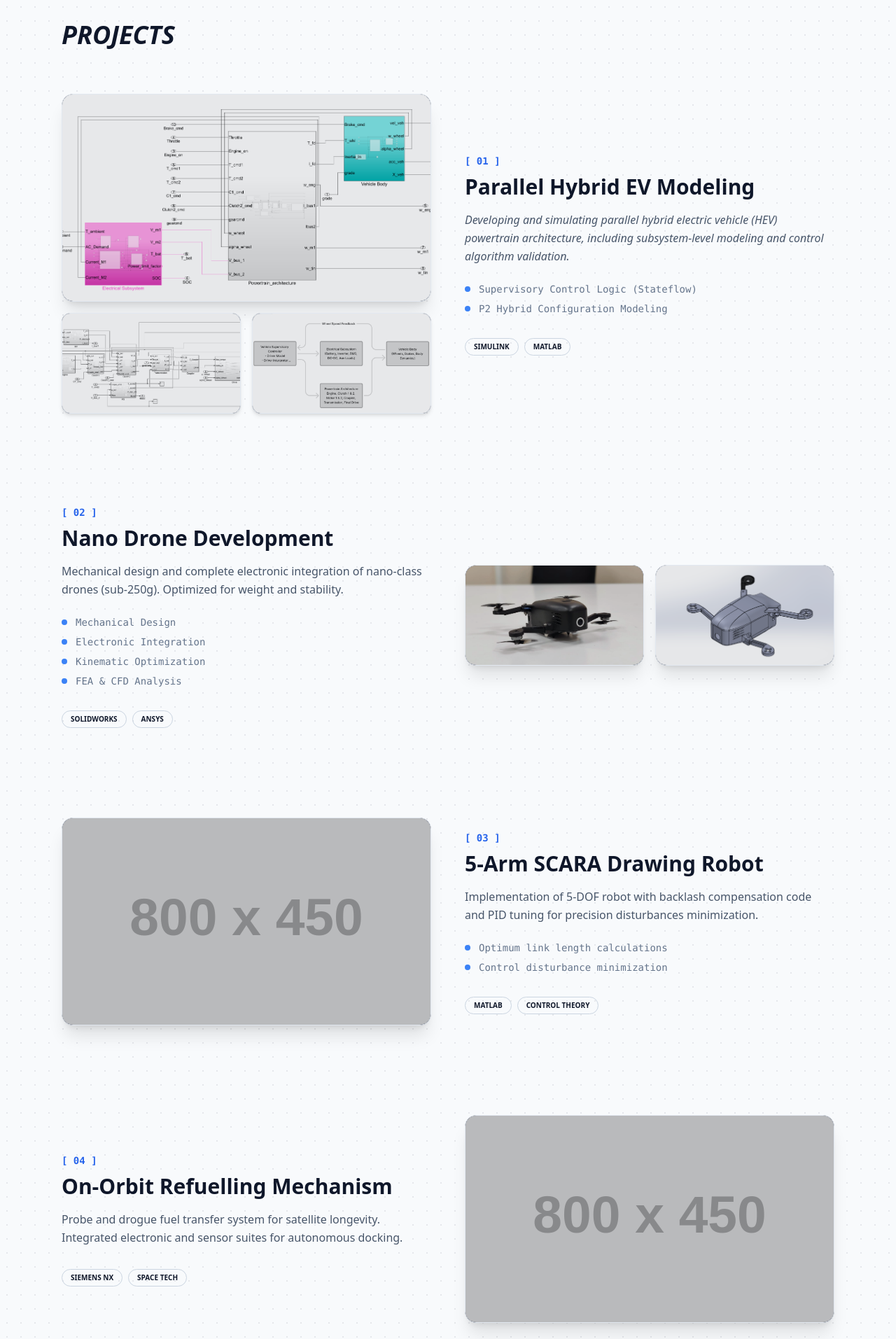
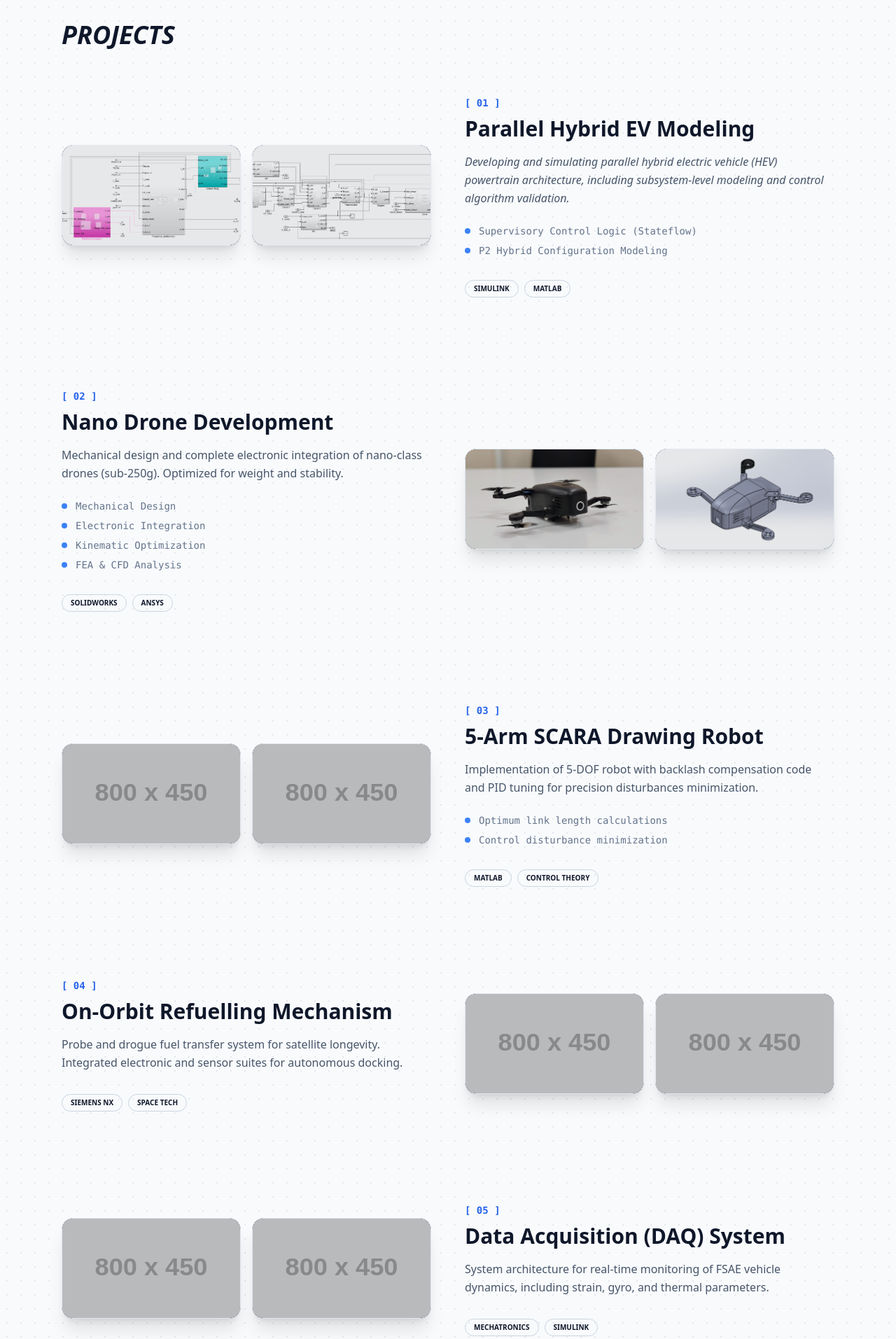
Before and after one commit to atharvabilgi28/portfolio, a plain HTML site: page index.html in a window 1280 px wide. Shown: the part 760-2673 px from the top of the page at 70% size. Drawn offline with nearby package versions, Linux system fonts and the light colour scheme; placeholder pictures from the web are drawn by us.

Commit message:
Fix HTML encoding issues and improve formatting

```diff
--- a/index.html
+++ b/index.html
@@ -60,17 +60,16 @@
         <div class="space-y-32">
 
             <div class="grid md:grid-cols-2 gap-12 items-center">
-                <div class="space-y-4">
-                    <div class="overflow-hidden rounded-2xl bg-slate-900 aspect-video shadow-xl border border-slate-200">
-                        <img src="images/arch1.png" alt="Main Model" class="w-full h-full object-cover opacity-90">
+                <div class="grid grid-cols-2 gap-4">
+                    <div class="overflow-hidden rounded-2xl bg-slate-900 aspect-video shadow-xl border border-slate-200 group">
+                        <a href="images/arch1.png" target="_blank" class="cursor-zoom-in">
+                            <img src="images/arch1.png" alt="Main Model" class="w-full h-full object-cover opacity-90 transition duration-500 group-hover:scale-105">
+                        </a>
                     </div>
-                    <div class="grid grid-cols-2 gap-4">
-                        <div class="overflow-hidden rounded-xl bg-slate-900 aspect-video shadow-md border border-slate-200">
-                            <img src="images/arch2.png" alt="Subsystem detail" class="w-full h-full object-cover opacity-90">
-                        </div>
-                        <div class="overflow-hidden rounded-xl bg-slate-900 aspect-video shadow-md border border-slate-200">
-                            <img src="images/architecture.png" alt="Simulation Graph" class="w-full h-full object-cover opacity-90">
-                        </div>
+                    <div class="overflow-hidden rounded-2xl bg-slate-900 aspect-video shadow-xl border border-slate-200 group">
+                        <a href="images/arch2.png" target="_blank" class="cursor-zoom-in">
+                            <img src="images/arch2.png" alt="Subsystem Detail" class="w-full h-full object-cover opacity-90 transition duration-500 group-hover:scale-105">
+                        </a>
                     </div>
                 </div>
 
@@ -121,9 +120,19 @@
             </div>
 
             <div class="grid md:grid-cols-2 gap-12 items-center">
-                <div class="overflow-hidden rounded-2xl bg-slate-900 aspect-video shadow-xl border border-slate-200">
-                    <img src="https://via.placeholder.com/800x450" alt="SCARA Robot" class="w-full h-full object-cover opacity-90">
+                <div class="grid grid-cols-2 gap-4">
+                    <div class="overflow-hidden rounded-2xl bg-slate-900 aspect-video shadow-xl border border-slate-200 group">
+                        <a href="#" target="_blank" class="cursor-zoom-in">
+                            <img src="https://via.placeholder.com/800x450" alt="SCARA View 1" class="w-full h-full object-cover opacity-90 transition duration-500 group-hover:scale-105">
+                        </a>
+                    </div>
+                    <div class="overflow-hidden rounded-2xl bg-slate-900 aspect-video shadow-xl border border-slate-200 group">
+                        <a href="#" target="_blank" class="cursor-zoom-in">
+                            <img src="https://via.placeholder.com/800x450" alt="SCARA View 2" class="w-full h-full object-cover opacity-90 transition duration-500 group-hover:scale-105">
+                        </a>
+                    </div>
                 </div>
+
                 <div>
                     <span class="text-blue-600 font-mono text-sm font-bold">[ 03 ]</span>
                     <h4 class="text-3xl font-bold mt-2">5-Arm SCARA Drawing Robot</h4>
@@ -140,9 +149,19 @@
             </div>
 
             <div class="grid md:grid-cols-2 gap-12 items-center">
-                <div class="md:order-last overflow-hidden rounded-2xl bg-slate-900 aspect-video shadow-xl border border-slate-200">
-                    <img src="https://via.placeholder.com/800x450" alt="Refuelling" class="w-full h-full object-cover opacity-90">
+                <div class="md:order-last grid grid-cols-2 gap-4">
+                    <div class="overflow-hidden rounded-2xl bg-slate-900 aspect-video shadow-xl border border-slate-200 group">
+                        <a href="#" target="_blank" class="cursor-zoom-in">
+                            <img src="https://via.placeholder.com/800x450" alt="Refuelling 1" class="w-full h-full object-cover opacity-90 transition duration-500 group-hover:scale-105">
+                        </a>
+                    </div>
+                    <div class="overflow-hidden rounded-2xl bg-slate-900 aspect-video shadow-xl border border-slate-200 group">
+                        <a href="#" target="_blank" class="cursor-zoom-in">
+                            <img src="https://via.placeholder.com/800x450" alt="Refuelling 2" class="w-full h-full object-cover opacity-90 transition duration-500 group-hover:scale-105">
+                        </a>
+                    </div>
                 </div>
+
                 <div>
                     <span class="text-blue-600 font-mono text-sm font-bold">[ 04 ]</span>
                     <h4 class="text-3xl font-bold mt-2">On-Orbit Refuelling Mechanism</h4>
@@ -155,9 +174,19 @@
             </div>
 
             <div class="grid md:grid-cols-2 gap-12 items-center">
-                <div class="overflow-hidden rounded-2xl bg-slate-900 aspect-video shadow-xl border border-slate-200">
-                    <img src="https://via.placeholder.com/800x450" alt="DAQ System" class="w-full h-full object-cover opacity-90">
+                <div class="grid grid-cols-2 gap-4">
+                    <div class="overflow-hidden rounded-2xl bg-slate-900 aspect-video shadow-xl border border-slate-200 group">
+                        <a href="#" target="_blank" class="cursor-zoom-in">
+                            <img src="https://via.placeholder.com/800x450" alt="DAQ 1" class="w-full h-full object-cover opacity-90 transition duration-500 group-hover:scale-105">
+                        </a>
+                    </div>
+                    <div class="overflow-hidden rounded-2xl bg-slate-900 aspect-video shadow-xl border border-slate-200 group">
+                        <a href="#" target="_blank" class="cursor-zoom-in">
+                            <img src="https://via.placeholder.com/800x450" alt="DAQ 2" class="w-full h-full object-cover opacity-90 transition duration-500 group-hover:scale-105">
+                        </a>
+                    </div>
                 </div>
+
                 <div>
                     <span class="text-blue-600 font-mono text-sm font-bold">[ 05 ]</span>
                     <h4 class="text-3xl font-bold mt-2">Data Acquisition (DAQ) System</h4>
@@ -170,9 +199,19 @@
             </div>
 
             <div class="grid md:grid-cols-2 gap-12 items-center">
-                <div class="md:order-last overflow-hidden rounded-2xl bg-slate-900 aspect-video shadow-xl border border-slate-200">
-                    <img src="https://via.placeholder.com/800x450" alt="Air Intake" class="w-full h-full object-cover opacity-90">
+                <div class="md:order-last grid grid-cols-2 gap-4">
+                    <div class="overflow-hidden rounded-2xl bg-slate-900 aspect-video shadow-xl border border-slate-200 group">
+                        <a href="#" target="_blank" class="cursor-zoom-in">
+                            <img src="https://via.placeholder.com/800x450" alt="Intake 1" class="w-full h-full object-cover opacity-90 transition duration-500 group-hover:scale-105">
+                        </a>
+                    </div>
+                    <div class="overflow-hidden rounded-2xl bg-slate-900 aspect-video shadow-xl border border-slate-200 group">
+                        <a href="#" target="_blank" class="cursor-zoom-in">
+                            <img src="https://via.placeholder.com/800x450" alt="Intake 2" class="w-full h-full object-cover opacity-90 transition duration-500 group-hover:scale-105">
+                        </a>
+                    </div>
                 </div>
+
                 <div>
                     <span class="text-blue-600 font-mono text-sm font-bold">[ 06 ]</span>
                     <h4 class="text-3xl font-bold mt-2">FSAE Air Intake Package</h4>
@@ -185,9 +224,19 @@
             </div>
 
             <div class="grid md:grid-cols-2 gap-12 items-center">
-                <div class="overflow-hidden rounded-2xl bg-slate-900 aspect-video shadow-xl border border-slate-200">
-                    <img src="https://via.placeholder.com/800x450" alt="Leadership" class="w-full h-full object-cover opacity-90">
+                <div class="grid grid-cols-2 gap-4">
+                    <div class="overflow-hidden rounded-2xl bg-slate-900 aspect-video shadow-xl border border-slate-200 group">
+                        <a href="#" target="_blank" class="cursor-zoom-in">
+                            <img src="https://via.placeholder.com/800x450" alt="Leadership 1" class="w-full h-full object-cover opacity-90 transition duration-500 group-hover:scale-105">
+                        </a>
+                    </div>
+                    <div class="overflow-hidden rounded-2xl bg-slate-900 aspect-video shadow-xl border border-slate-200 group">
+                        <a href="#" target="_blank" class="cursor-zoom-in">
+                            <img src="https://via.placeholder.com/800x450" alt="Leadership 2" class="w-full h-full object-cover opacity-90 transition duration-500 group-hover:scale-105">
+                        </a>
+                    </div>
                 </div>
+
                 <div>
                     <span class="text-blue-600 font-mono text-sm font-bold">[ 07 ]</span>
                     <h4 class="text-3xl font-bold mt-2">Team Captain - FSAE Combustion</h4>
```
